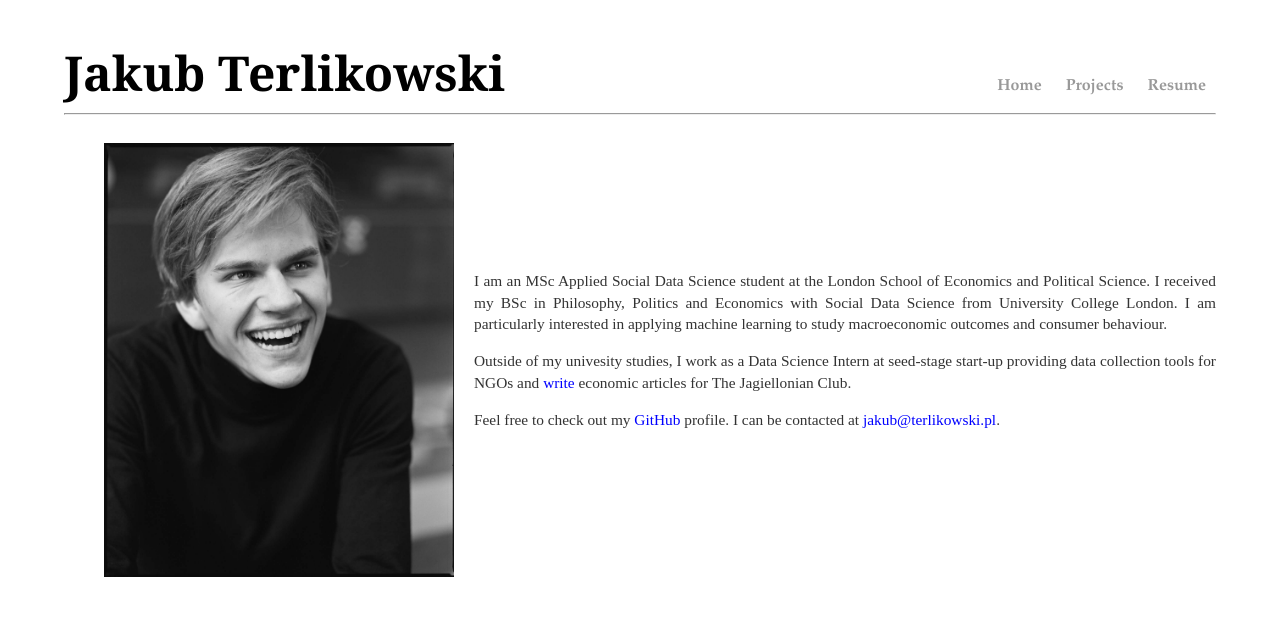
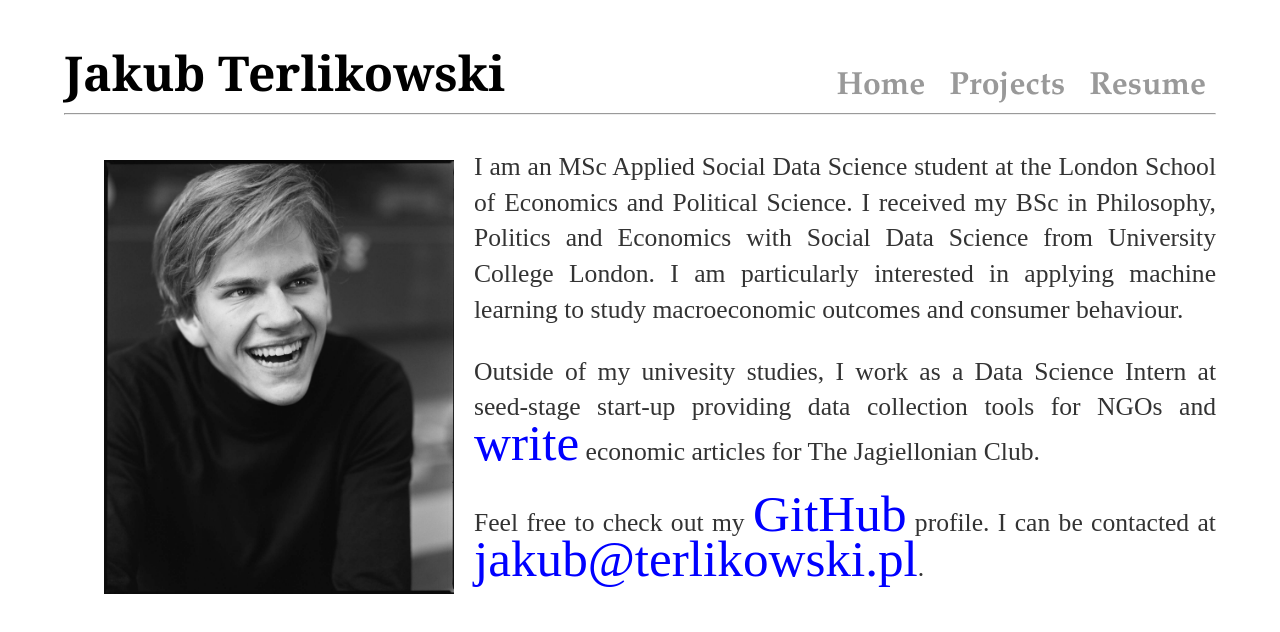
Before and after one commit to lollex90/lollex90.github.io, a plain HTML site: page index.html in a window 1280 px wide. Drawn offline with Linux system fonts and the light colour scheme.

Commit message:
changed fonts

```diff
--- a/css/styles.css
+++ b/css/styles.css
@@ -52,6 +52,7 @@ a {
     text-decoration: none;
     color: #999;
     margin: 0 10px;
+    font-size: 2em;
 }
 
 a:hover {
@@ -93,7 +94,7 @@ h2, h3 {
 }
 
 p {
-    font-size: 1.2em;
+    font-size: 2em;
     line-height: 1.4em;
     color: #333;
 }
```
